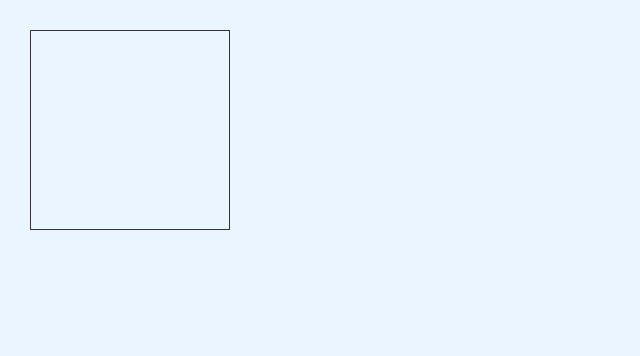
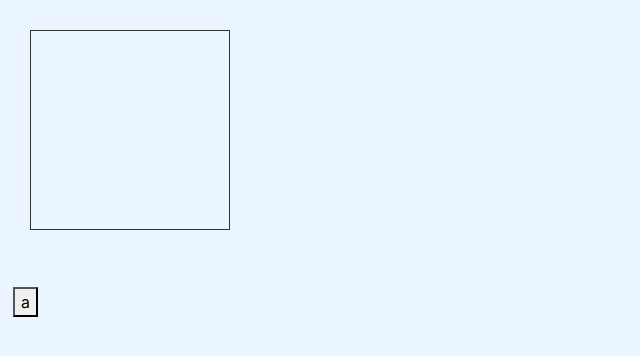
Before and after one commit to Mikelange110Mak/Lectures, a website: page index.html in a window 1280 px wide. Shown: the whole page, without its empty margins (0-640 px from the left). Drawn offline with nearby package versions, Linux system fonts and the light colour scheme.

Commit message:
this lecture

```diff
--- a/index.html
+++ b/index.html
@@ -14,7 +14,9 @@
    <div contenteditable class="wrapper">
       <div class="box"></div>
    </div>
-
+   <div class="btn">
+      <button>a</button>
+   </div>
 </body>
 
 </html>
```
Also changed, not shown: js/index.js (+125 -0 lines).
